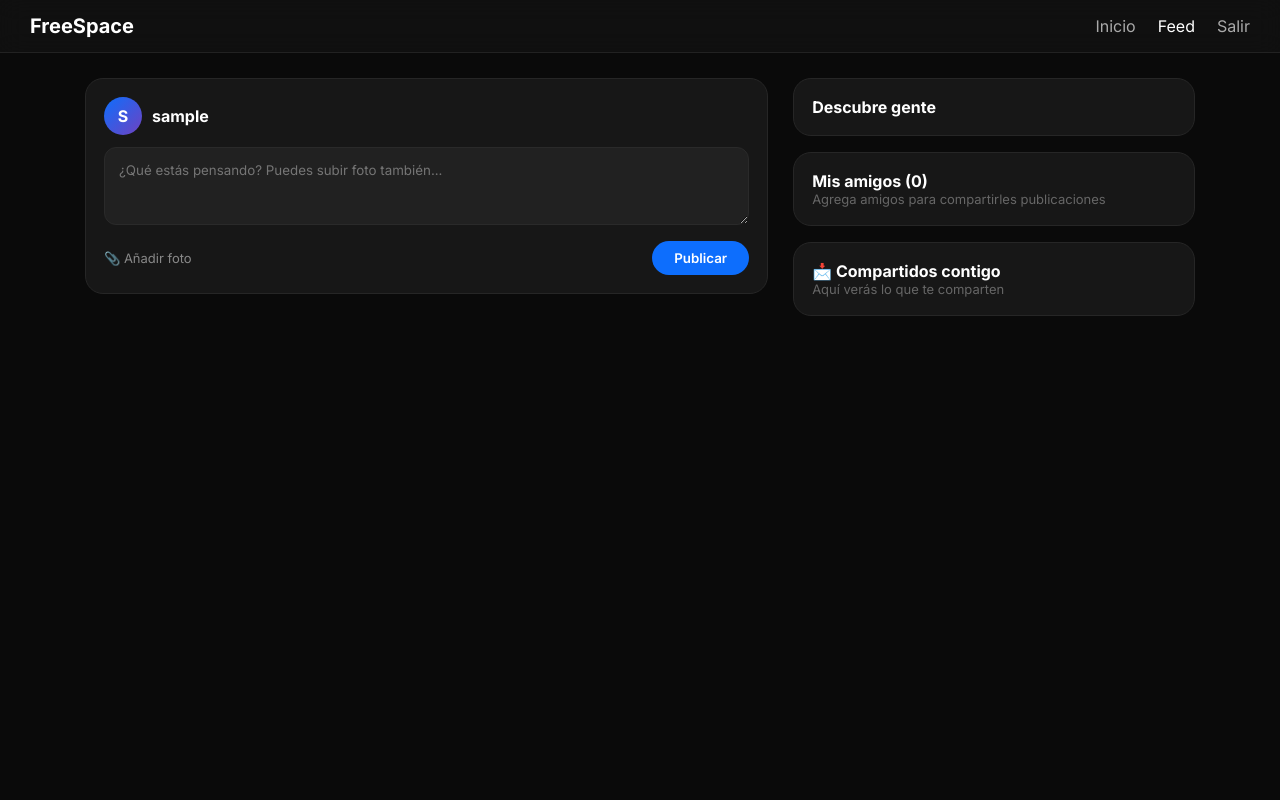
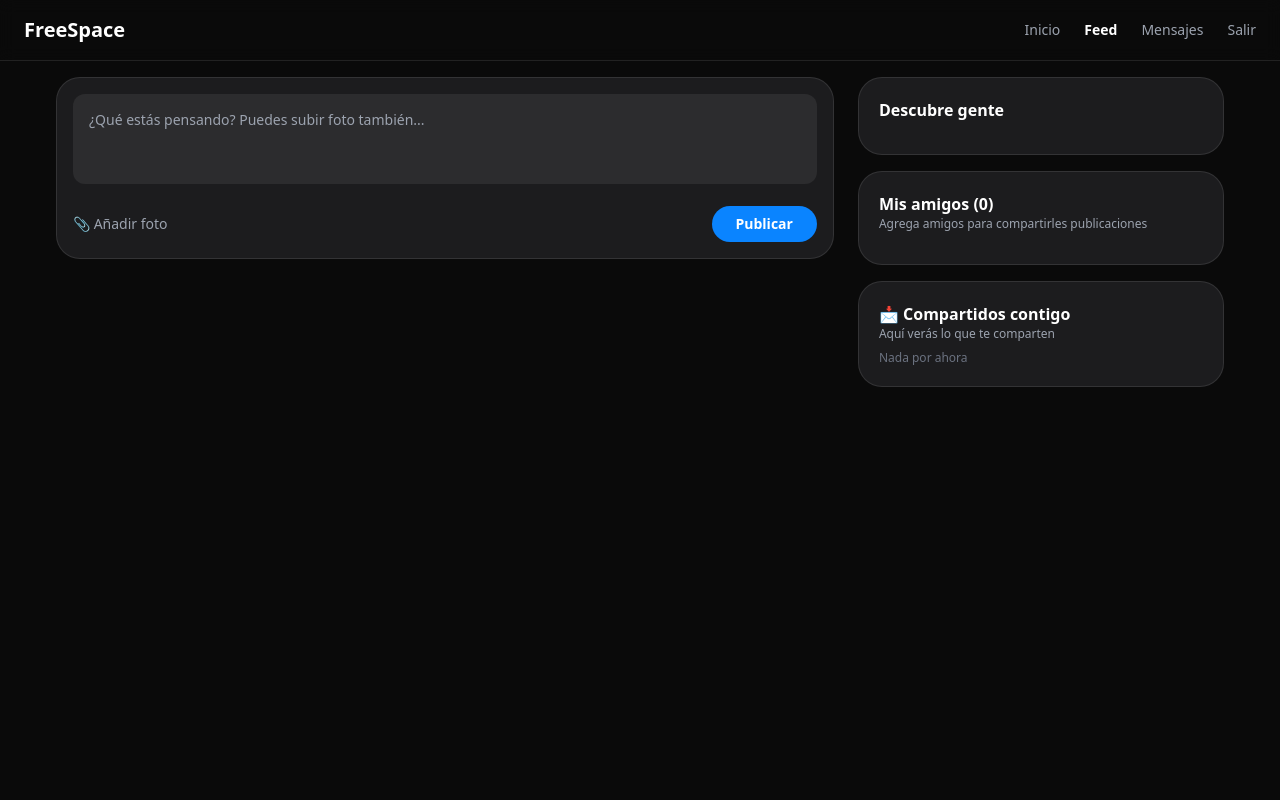
Before and after one commit to H3ctorR0DR1GU3Z/FreeSpace, a Django app: page /feed/ in a window 1280 px wide. Run offline with Django 5.2, Linux system fonts and the light colour scheme; the visitor is signed in with stand-in values (Sample User, id 1); data comes from the database, SQL or seed files in the repository; data that the repository does not hold is empty; some libraries are stand-ins or nearby versions.

Commit message:
fix duplicado feed

```diff
--- a/templates/feed.html
+++ b/templates/feed.html
@@ -1,137 +1,137 @@
+{% load static %}
 <!DOCTYPE html>
 <html lang="es">
 <head>
-<meta charset="UTF-8"><meta name="viewport" content="width=device-width, initial-scale=1.0">
+<meta charset="UTF-8">
+<meta name="viewport" content="width=device-width, initial-scale=1.0">
 <title>Feed - FreeSpace</title>
-<link href="https://fonts.googleapis.com/css2?family=Inter:wght@400;600;700&display=swap" rel="stylesheet">
-<style>
-*{font-family:'Inter',sans-serif; margin:0; box-sizing:border-box;}
-body{background:#0a0a0a; color:white;}
-nav{position:sticky; top:0; z-index:10; backdrop-filter: blur(12px); background:rgba(18,18,18,0.8); border-bottom:1px solid #222; padding:14px 30px; display:flex; justify-content:space-between; align-items:center;}
-.logo{font-weight:800; font-size:20px;}
-nav a{color:#aaa; text-decoration:none; margin-left:22px;} nav a:hover{color:white;}
-.container{max-width:1150px; margin:25px auto; display:flex; gap:25px; padding:0 20px;}
-.feed{flex:1.7;}.sidebar{flex:1; position:sticky; top:85px; height:fit-content;}
-.card{background:#171717; border:1px solid #262626; border-radius:18px; padding:18px; margin-bottom:16px;}
-textarea{background:#212121; border:1px solid #2a2a2a; width:100%; color:white; padding:14px; border-radius:12px; outline:none;}
-.user-pill{display:flex; align-items:center; gap:10px; margin-bottom:12px;}
-.avatar{width:38px; height:38px; background:linear-gradient(135deg,#0d6efd,#6f42c1); border-radius:50%; display:flex; align-items:center; justify-content:center; font-weight:700;}
-.btn{background:#fff; color:black; border:none; padding:9px 22px; border-radius:30px; font-weight:600; cursor:pointer;}
-.btn-blue{background:#0d6efd; color:white;}
-.file-label{color:#888; font-size:13px; cursor:pointer;}
-.post-actions{display:flex; gap:18px; margin-top:12px; color:#666; font-size:14px;}
-.post-actions a{color:#666; text-decoration:none; cursor:pointer;}.post-actions a:hover{color:white;}
-.coment-box{margin-top:12px; margin-left:48px; display:none;}
-.coment-box input{background:#212121; border:1px solid #2a2a2a; color:white; padding:8px 12px; border-radius:20px; width:75%; outline:none;}
-.liked{color:#ff3040!important;}
-.modal{position:fixed; top:0; left:0; width:100%; height:100%; background:rgba(0,0,0,0.7); display:none; align-items:center; justify-content:center; z-index:20;}
-.modal-content{background:#171717; border:1px solid #333; border-radius:18px; padding:20px; width:90%; max-width:380px;}
-.amigo-item{display:flex; justify-content:space-between; align-items:center; padding:10px 0; border-bottom:1px solid #222;}
-</style>
+<script src="https://cdn.tailwindcss.com"></script>
 </head>
-<body>
-<nav><div class="logo">FreeSpace</div><div><a href="/">Inicio</a><a href="/feed/" style="color:white;">Feed</a><a href="/logout/">Salir</a></div></nav>
+<body class="bg-[#0a0a0a] text-white min-h-screen">
+<nav class="sticky top-0 z-50 bg-[#0a0a0a]/80 backdrop-blur border-b border-white/10 px-6 py-4 flex justify-between items-center">
+  <h1 class="text-xl font-bold">FreeSpace</h1>
+  <div class="flex gap-6 text-sm text-gray-400">
+    <a href="/" class="hover:text-white">Inicio</a>
+    <a href="/feed/" class="text-white font-bold">Feed</a>
+    <a href="/mensajes/" class="hover:text-white">Mensajes {% if mensajes_no_leidos > 0 %}({{ mensajes_no_leidos }}){% endif %}</a>
+    <a href="/logout/" class="hover:text-white">Salir</a>
+  </div>
+</nav>
 
-<div class="container">
-<div class="feed">
-<div class="card">
-<div class="user-pill"><div class="avatar">{{ user.username|first|upper }}</div><div><strong>{{ user.username }}</strong></div></div>
-<form method="POST" enctype="multipart/form-data">{% csrf_token %}
-<textarea name="contenido" rows="3" placeholder="¿Qué estás pensando? Puedes subir foto también..."></textarea>
-<div style="display:flex; justify-content:space-between; align-items:center; margin-top:12px;">
-<label class="file-label">📎 <input type="file" name="imagen" hidden accept="image/*" onchange="this.parentNode.innerHTML='✅ '+this.files[0].name"> Añadir foto</label>
-<button class="btn btn-blue">Publicar</button></div></form>
+<div class="max-w-[1200px] mx-auto p-4 grid grid-cols-1 lg:grid-cols-[1.7fr_0.8fr] gap-6">
+
+  <!-- FEED -->
+  <div class="space-y-4">
+    <!-- CREAR POST -->
+    <div class="bg-[#1c1c1e] rounded-[24px] border border-white/10 p-4">
+      <form method="POST" enctype="multipart/form-data" onsubmit="const b=this.querySelector('#btn-publicar'); b.disabled=true; b.innerText='Publicando...';">
+        {% csrf_token %}
+        <textarea name="contenido" placeholder="¿Qué estás pensando? Puedes subir foto también..." class="w-full bg-[#2c2c2e] rounded-xl p-4 text-sm text-white placeholder-gray-400 focus:outline-none focus:ring-2 focus:ring-blue-500 min-h-[90px] resize-none"></textarea>
+        <div class="flex justify-between items-center mt-4">
+          <label class="text-sm text-gray-400 cursor-pointer hover:text-white">
+            📎 Añadir foto
+            <input type="file" name="imagen" accept="image/*" class="hidden">
+          </label>
+          <button id="btn-publicar" type="submit" class="bg-[#0a84ff] hover:bg-blue-600 text-white px-6 py-2 rounded-full font-bold text-sm transition">Publicar</button>
+        </div>
+      </form>
     </div>
 
+    <!-- POSTS -->
     {% for pub in publicaciones %}
-<div class="card">
-<div class="user-pill"><div class="avatar">{{ pub.usuario.username|first|upper }}</div><div><strong>{{ pub.usuario.username }}</strong><div style="font-size:12px;color:#777;">{{ pub.fecha|timesince }} atrás</div></div></div>
-<p style="margin:8px 0 10px 48px;">{{ pub.contenido }}</p>
-{% if pub.imagen %}<img src="{{ pub.imagen.url }}" style="width:100%; border-radius:14px; max-height:500px; object-fit:cover;">{% endif %}
-<div class="post-actions" style="margin-left:48px;">
-<a href="#" class="like-btn" data-id="{{ pub.id }}">❤️ <span id="likes-{{ pub.id }}">{{ pub.total_likes }}</span></a>
-<a href="#" onclick="document.getElementById('com-{{ pub.id }}').style.display='block'; return false;">💬 {{ pub.total_comentarios }} Comentar</a>
-<a href="#" class="open-share" data-pub="{{ pub.id }}">↗ Compartir</a>
+    <div class="bg-[#1c1c1e] rounded-[24px] border border-white/10 p-5">
+      <div class="flex gap-3 items-center">
+        <div class="w-10 h-10 rounded-full bg-gradient-to-br from-blue-500 to-purple-600 flex items-center justify-center font-bold">{{ pub.usuario.username|first|upper }}</div>
+        <div>
+          <p class="font-bold text-sm">{{ pub.usuario.get_full_name|default:pub.usuario.username }}</p>
+          <p class="text-xs text-gray-400">{{ pub.fecha|timesince }} atrás</p>
         </div>
-<div id="com-{{ pub.id }}" class="coment-box">
-<form method="POST" action="{% url 'comentar' pub.id %}">{% csrf_token %}<input type="text" name="contenido_comentario" placeholder="Escribe un comentario..." required><button class="btn btn-blue" style="padding:6px 14px; font-size:12px;">Enviar</button></form>
+      </div>
 
+      <p class="mt-4 text-[15px] leading-relaxed whitespace-pre-wrap">{{ pub.contenido }}</p>
+
+      {% if pub.imagen %}
+        <img src="{{ pub.imagen.url }}" class="mt-4 rounded-2xl w-full max-h-[500px] object-cover border border-white/10">
+      {% endif %}
+
+      <div class="flex gap-6 mt-4 text-sm text-gray-400">
+        <a href="{% url 'dar_like' pub.id %}" class="hover:text-white">❤️ {{ pub.total_likes }}</a>
+
+        <button onclick="document.getElementById('com-{{ pub.id }}').classList.toggle('hidden')" class="hover:text-white">💬 {{ pub.comentarios.count }} Comentar</button>
+
+        <button onclick="document.getElementById('share-{{ pub.id }}').classList.toggle('hidden')" class="hover:text-white">↗ Compartir</button>
+      </div>
+
+      <!-- COMPARTIR A AMIGO -->
+      <div id="share-{{ pub.id }}" class="hidden mt-3 p-3 bg-[#2c2c2e] rounded-xl">
+        <p class="text-xs text-gray-400 mb-2">Compartir a:</p>
+        <div class="flex flex-wrap gap-2">
+          {% for amigo in amigos %}
+            <a href="{% url 'compartir_a_amigo' pub.id amigo.id %}" class="text-xs bg-white text-black px-3 py-1 rounded-full">{{ amigo.username }}</a>
+          {% endfor %}
+        </div>
+      </div>
+
+      <!-- COMENTARIOS -->
+      <div id="com-{{ pub.id }}" class="hidden mt-4">
+        <form method="POST" action="{% url 'comentar' pub.id %}" onsubmit="const b=this.querySelector('button'); b.disabled=true; b.innerText='Enviando...';">
+          {% csrf_token %}
+          <div class="flex gap-2">
+            <input name="contenido_comentario" placeholder="Escribe un comentario..." class="flex-1 bg-[#2c2c2e] rounded-full px-4 py-2 text-sm focus:outline-none">
+            <button type="submit" class="bg-white text-black px-4 py-2 rounded-full text-sm font-bold">Enviar</button>
+          </div>
+        </form>
+        <div class="mt-3 space-y-2">
           {% for c in pub.comentarios.all %}
-<div style="margin:8px 0; font-size:13px; background:#1f1f1f; padding:8px 12px; border-radius:10px; display:flex; justify-content:space-between; align-items:center;">
-<span><b>{{ c.usuario.username }}</b>: {{ c.contenido }}</span>
-{% if c.usuario == user %}
-<a href="{% url 'borrar_comentario' c.id %}" style="color:#ff4444; text-decoration:none; font-size:11px; margin-left:12px; font-weight:bold;">🗑️ Borrar</a>
-{% endif %}
+            <div class="bg-[#2c2c2e] rounded-xl px-3 py-2 text-sm">
+              <b>{{ c.usuario.username }}</b>: {{ c.contenido }}
             </div>
           {% endfor %}
-
+        </div>
       </div>
     </div>
     {% endfor %}
   </div>
 
-<div class="sidebar">
-{% if solicitudes %}
-<div class="card"><h4>Solicitudes</h4>
-{% for s in solicitudes %}<div class="amigo-item"><span>{{ s.de_usuario.username }}</span><a href="{% url 'aceptar_solicitud' s.id %}" class="btn btn-blue" style="padding:4px 12px; font-size:12px;">Aceptar</a></div>{% endfor %}
-</div>{% endif %}
-
-<div class="card"><h4>Descubre gente</h4>
-{% for u in perfiles %}<div class="amigo-item"><span>{{ u.username }}</span><a href="{% url 'enviar_solicitud' u.id %}" style="color:#0d6efd; font-size:13px; text-decoration:none;">Agregar</a></div>{% endfor %}
+  <!-- DERECHA -->
+  <div class="space-y-4">
+    <div class="bg-[#1c1c1e] rounded-[24px] border border-white/10 p-5">
+      <h3 class="font-bold">Descubre gente</h3>
+      <div class="mt-3 space-y-3">
+        {% for u in perfiles %}
+        <div class="flex justify-between items-center">
+          <span class="text-sm">{{ u.username }}</span>
+          <a href="{% url 'enviar_solicitud' u.id %}" class="text-xs bg-white text-black px-3 py-1 rounded-full font-bold">Agregar</a>
+        </div>
+        {% endfor %}
+      </div>
     </div>
 
-<div class="card"><h4>Mis amigos ({{ amigos|length }})</h4>
-{% for a in amigos %}<div class="amigo-item"><span>🟢 {{ a.username }}</span></div>{% empty %}<p style="color:#666; font-size:13px;">Agrega amigos para compartirles publicaciones</p>{% endfor %}
+    <div class="bg-[#1c1c1e] rounded-[24px] border border-white/10 p-5">
+      <h3 class="font-bold">Mis amigos ({{ amigos|length }})</h3>
+      <p class="text-xs text-gray-400">Agrega amigos para compartirles publicaciones</p>
+      <div class="mt-3">
+        {% for a in solicitudes %}
+          <div class="flex justify-between items-center text-sm mb-2">
+            <span>{{ a.de_usuario.username }} te envió solicitud</span>
+            <a href="{% url 'aceptar_solicitud' a.id %}" class="bg-[#0a84ff] px-3 py-1 rounded-full text-xs">Aceptar</a>
+          </div>
+        {% endfor %}
+      </div>
     </div>
 
-<div class="card"><h4>📩 Compartidos contigo</h4>
+    <div class="bg-[#1c1c1e] rounded-[24px] border border-white/10 p-5">
+      <h3 class="font-bold">📩 Compartidos contigo</h3>
+      <p class="text-xs text-gray-400 mb-2">Aquí verás lo que te comparten</p>
       {% for comp in compartidos %}
-<div style="padding:10px 0; border-bottom:1px solid #222;">
-<p style="font-size:12px; color:#888;"><b style="color:white;">{{ comp.de_usuario.username }}</b> te compartió:</p>
-<p style="font-size:13px; margin:4px 0;">{{ comp.publicacion.contenido }}</p>
-{% if comp.publicacion.imagen %}<img src="{{ comp.publicacion.imagen.url }}" style="width:100%; border-radius:10px; margin-top:5px; max-height:200px; object-fit:cover;">{% endif %}
+        <div class="text-sm mt-2 p-2 bg-[#2c2c2e] rounded-xl">
+          <b>{{ comp.de_usuario.username }}</b> te compartió: {{ comp.publicacion.contenido|truncatechars:50 }}
         </div>
-{% empty %}<p style="color:#666; font-size:13px;">Aquí verás lo que te comparten</p>{% endfor %}
+      {% empty %}
+        <p class="text-xs text-gray-500">Nada por ahora</p>
+      {% endfor %}
     </div>
   </div>
 </div>
-
-<div id="shareModal" class="modal"><div class="modal-content">
-<h4>Enviar a un amigo</h4><p style="color:#777; font-size:12px; margin-bottom:10px;">Elige a quién enviarle esta publicación con foto</p>
-<div id="listaAmigosModal">
-{% for a in amigos %}<div class="amigo-item"><span>{{ a.username }}</span><button class="btn btn-blue btn-enviar" data-amigo="{{ a.id }}" style="padding:4px 12px; font-size:12px;">Enviar</button></div>{% empty %}<p style="color:#666;">No tienes amigos agregados</p>{% endfor %}
-</div>
-<button onclick="document.getElementById('shareModal').style.display='none'" class="btn" style="margin-top:15px; width:100%;">Cerrar</button>
-</div></div>
-
-<script>
-let pubActual = null;
-document.querySelectorAll('.open-share').forEach(b=>{
-  b.addEventListener('click', e=>{
-    e.preventDefault(); pubActual = b.dataset.pub;
-    document.getElementById('shareModal').style.display='flex';
-  });
-});
-document.querySelectorAll('.btn-enviar').forEach(btn=>{
-  btn.addEventListener('click', e=>{
-    let amigoId = btn.dataset.amigo;
-    fetch(`/compartir/${pubActual}/a/${amigoId}/`, {headers:{'X-Requested-With':'XMLHttpRequest'}})
-  .then(r=>r.json()).then(d=>{
-      btn.innerText='✅ Enviado'; btn.disabled=true;
-      setTimeout(()=>{ document.getElementById('shareModal').style.display='none'; btn.innerText='Enviar'; btn.disabled=false; }, 1000);
-    });
-  });
-});
-document.querySelectorAll('.like-btn').forEach(btn=>{
-  btn.addEventListener('click', e=>{
-    e.preventDefault();
-    fetch(`/like/${btn.dataset.id}/`, {headers:{'X-Requested-With':'XMLHttpRequest'}})
-  .then(r=>r.json()).then(d=>{
-      document.getElementById(`likes-${btn.dataset.id}`).innerText=d.likes;
-      if(d.liked) btn.classList.add('liked'); else btn.classList.remove('liked');
-    });
-  });
-});
-</script>
 </body>
 </html>
```
Lines whose indentation alone changed are shown as unchanged.
